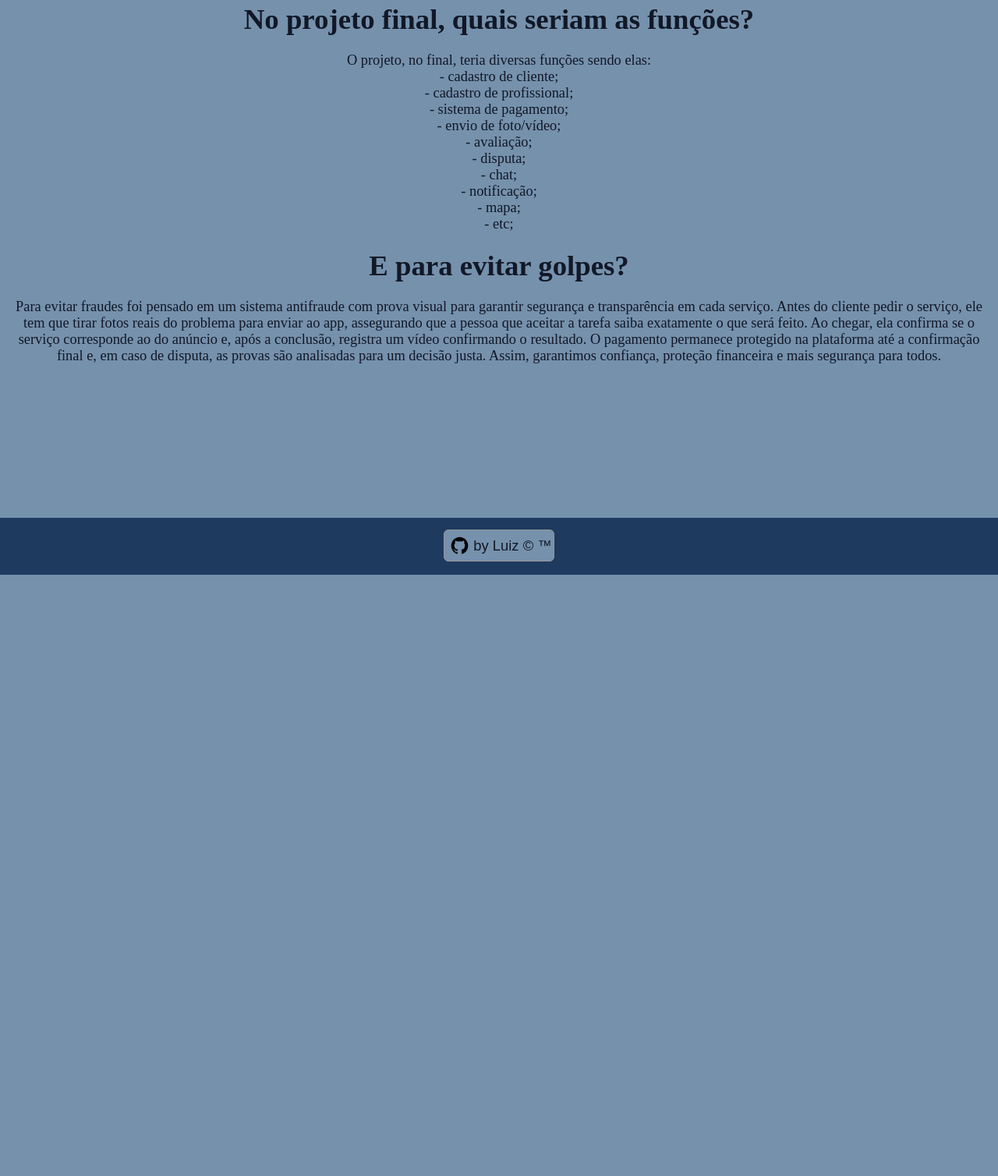
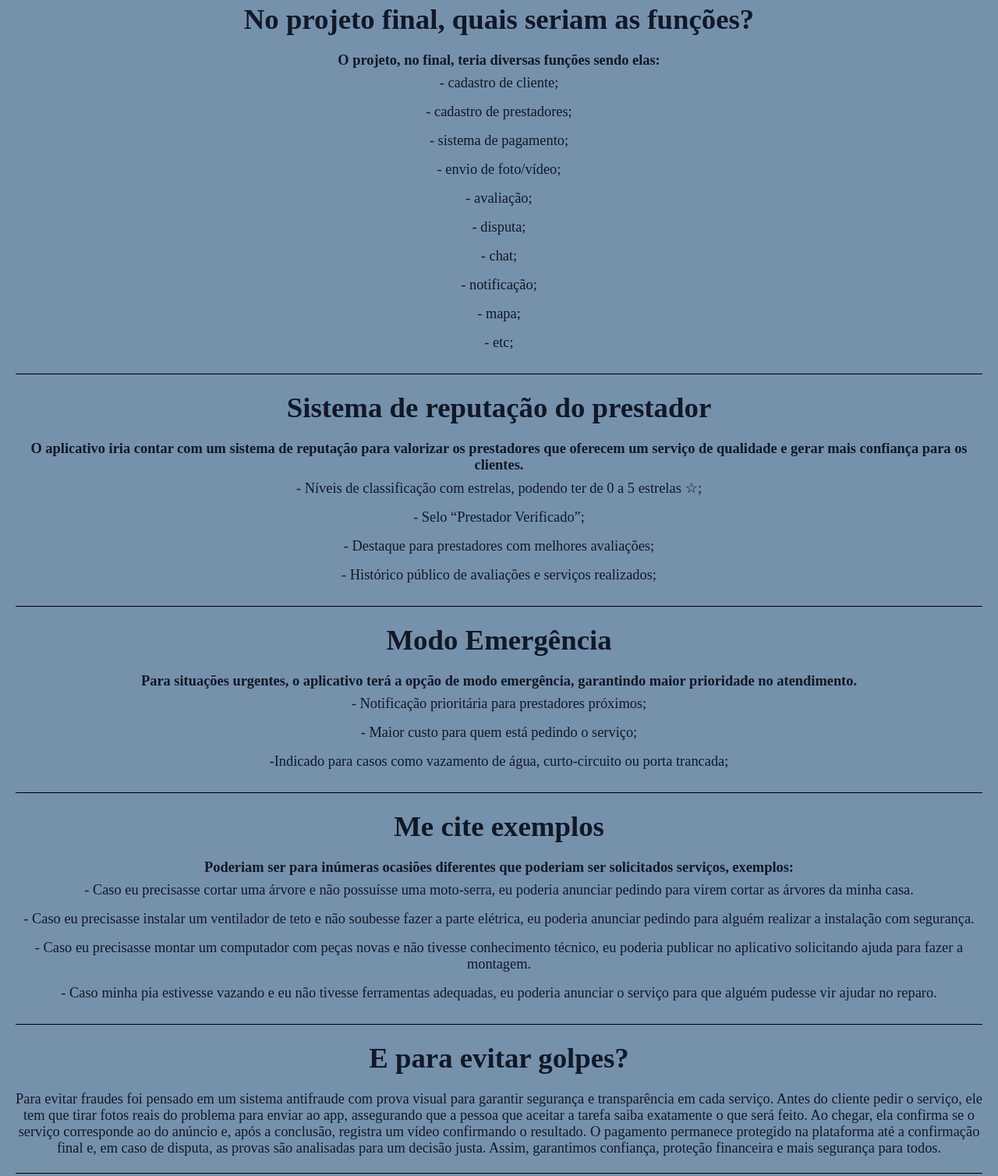
Before and after one commit to luizz09/projeto_inov, a plain HTML site: page html/funcoes.html in a window 1280 px wide. Shown: the part 63-1571 px from the top of the page at 78% size. Before the commit the page ends 800 px from the top, so only its background shows below. Drawn offline with Linux system fonts and the light colour scheme.

Commit message:
terceira versão

```diff
--- a/css/style.css
+++ b/css/style.css
@@ -93,3 +93,8 @@ hr{
     border: 2px solid black;
     width: 30%;
 }
+
+.cima{
+    /* margin-top: 3px; */
+    padding: 8px;
+}
--- a/html/funcoes.html
+++ b/html/funcoes.html
@@ -17,21 +17,54 @@
     <main>
         <h1>No projeto final, quais seriam as funções?</h1>
         <br>
-        <p>O projeto, no final, teria diversas funções sendo elas:</p>
-        <p>- cadastro de cliente;</p>
-        <p>- cadastro de profissional;</p>
-        <p>- sistema de pagamento;</p>
-        <p>- envio de foto/vídeo;</p>
-        <p>- avaliação;</p>
-        <p>- disputa;</p>
-        <p>- chat;</p>
-        <p>- notificação;</p>
-        <p>- mapa;</p>
-        <p>- etc;</p>
+        <b>O projeto, no final, teria diversas funções sendo elas:</b>
+        <p class="cima">- cadastro de cliente;</p>
+        <p class="cima">- cadastro de prestadores;</p>
+        <p class="cima">- sistema de pagamento;</p>
+        <p class="cima">- envio de foto/vídeo;</p>
+        <p class="cima">- avaliação;</p>
+        <p class="cima">- disputa;</p>
+        <p class="cima">- chat;</p>
+        <p class="cima">- notificação;</p>
+        <p class="cima">- mapa;</p>
+        <p class="cima">- etc;</p>
+        <br>
+        <hr>
+        <br>
+        <h1>Sistema de reputação do prestador</h1>
+        <br>
+        <b>O aplicativo iria contar com um sistema de reputação para valorizar os prestadores que oferecem um serviço de qualidade e gerar mais confiança para os clientes.</b>
+        <p class="cima">- Níveis de classificação com estrelas, podendo ter de 0 a 5 estrelas ☆;</p>
+        <p class="cima">- Selo “Prestador Verificado”;</p>
+        <p class="cima">- Destaque para prestadores com melhores avaliações;</p>
+        <p class="cima">- Histórico público de avaliações e serviços realizados;</p>
+        <br>
+        <hr>
+        <br>
+        <h1>Modo Emergência</h1>
+        <br>
+        <b>Para situações urgentes, o aplicativo terá a opção de modo emergência, garantindo maior prioridade no atendimento.</b>
+        <p class="cima">- Notificação prioritária para prestadores próximos;</p>
+        <p class="cima">- Maior custo para quem está pedindo o serviço;</p>
+        <p class="cima">-Indicado para casos como vazamento de água, curto-circuito ou porta trancada;</p>
+        <br>
+        <hr>
+        <br>
+        <h1>Me cite exemplos</h1>
+        <br>
+        <b>Poderiam ser para inúmeras ocasiões diferentes que poderiam ser solicitados serviços, exemplos:</b>
+        <p class="cima">- Caso eu precisasse cortar uma árvore e não possuísse uma moto-serra, eu poderia anunciar pedindo para virem cortar as árvores da minha casa.</p>
+        <p class="cima">- Caso eu precisasse instalar um ventilador de teto e não soubesse fazer a parte elétrica, eu poderia anunciar pedindo para alguém realizar a instalação com segurança.</p>
+        <p class="cima">- Caso eu precisasse montar um computador com peças novas e não tivesse conhecimento técnico, eu poderia publicar no aplicativo solicitando ajuda para fazer a montagem.</p>
+        <p class="cima">- Caso minha pia estivesse vazando e eu não tivesse ferramentas adequadas, eu poderia anunciar o serviço para que alguém pudesse vir ajudar no reparo.</p>
+        <br>
+        <hr>
         <br>
         <h1>E para evitar golpes?</h1>
         <br>
         <p>Para evitar fraudes foi pensado em um sistema antifraude com prova visual para garantir segurança e transparência em cada serviço. Antes do cliente pedir o serviço, ele tem que tirar fotos reais do problema para enviar ao app, assegurando que a pessoa que aceitar a tarefa saiba exatamente o que será feito. Ao chegar, ela confirma se o serviço corresponde ao do anúncio e, após a conclusão, registra um vídeo confirmando o resultado. O pagamento permanece protegido na plataforma até a confirmação final e, em caso de disputa, as provas são analisadas para um decisão justa. Assim, garantimos confiança, proteção financeira e mais segurança para todos.</p>
+        <br>
+        <hr>
     </main>
     <footer>
         <div class="linkgithub">
```
Also changed, not shown: index.html (+1 -1 lines), img/zzz.png (deleted).
